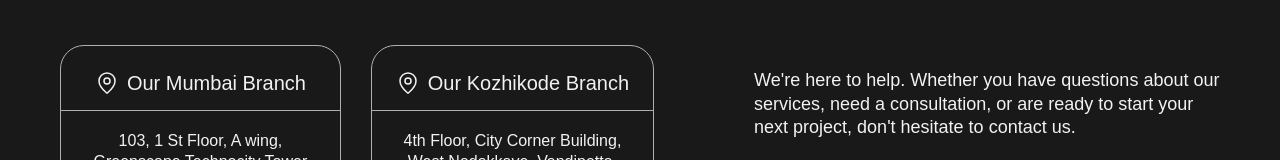
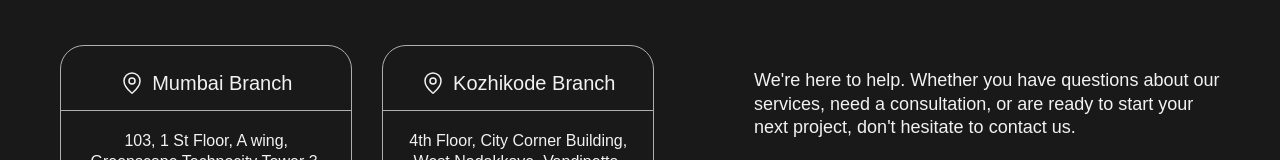
Before and after one commit to wisbato/wisbatonextjs, a Next.js app: page / in a window 1280 px wide. Shown: the part 4507-4667 px from the top of the page. Built offline with nearby package versions, Linux system fonts and the light colour scheme; no server answers.

Commit message:
changed address title

```diff
--- a/components/Footer/FooterSection.tsx
+++ b/components/Footer/FooterSection.tsx
@@ -29,7 +29,7 @@ const FooterSection = () => {
                                 <path d="M20 10C20 14.993 14.461 20.193 12.601 21.799C12.4277 21.9293 12.2168 21.9998 12 21.9998C11.7832 21.9998 11.5723 21.9293 11.399 21.799C9.539 20.193 4 14.993 4 10C4 7.87827 4.84285 5.84344 6.34315 4.34315C7.84344 2.84285 9.87827 2 12 2C14.1217 2 16.1566 2.84285 17.6569 4.34315C19.1571 5.84344 20 7.87827 20 10Z" stroke="#F2F2F2" strokeWidth="1.5" strokeLinecap="round" strokeLinejoin="round" />
                                 <path d="M12 13C13.6569 13 15 11.6569 15 10C15 8.34315 13.6569 7 12 7C10.3431 7 9 8.34315 9 10C9 11.6569 10.3431 13 12 13Z" stroke="#F2F2F2" strokeWidth="1.5" strokeLinecap="round" strokeLinejoin="round" />
                             </svg>
-                            <p>Our Mumbai Branch</p>
+                            <p>Mumbai Branch</p>
                         </div>
                         <div className="address-details">
                             <p>103, 1 St Floor, A wing, Greenscape Technocity Tower 3, Mahape, Navi Mumbai, Maharashtra PIN:400710</p>
@@ -50,7 +50,7 @@ const FooterSection = () => {
                                 <path d="M20 10C20 14.993 14.461 20.193 12.601 21.799C12.4277 21.9293 12.2168 21.9998 12 21.9998C11.7832 21.9998 11.5723 21.9293 11.399 21.799C9.539 20.193 4 14.993 4 10C4 7.87827 4.84285 5.84344 6.34315 4.34315C7.84344 2.84285 9.87827 2 12 2C14.1217 2 16.1566 2.84285 17.6569 4.34315C19.1571 5.84344 20 7.87827 20 10Z" stroke="#F2F2F2" strokeWidth="1.5" strokeLinecap="round" strokeLinejoin="round" />
                                 <path d="M12 13C13.6569 13 15 11.6569 15 10C15 8.34315 13.6569 7 12 7C10.3431 7 9 8.34315 9 10C9 11.6569 10.3431 13 12 13Z" stroke="#F2F2F2" strokeWidth="1.5" strokeLinecap="round" strokeLinejoin="round" />
                             </svg>
-                            <p>Our Kozhikode Branch</p>
+                            <p>Kozhikode Branch</p>
                         </div>
                         <div className="address-details">
                             <p>4th Floor, City Corner Building, West Nadakkave, Vandipetta, West Hill, Kozhikode, Kerala 673011</p>
--- a/components/Home/_components/homeSections.css
+++ b/components/Home/_components/homeSections.css
@@ -453,6 +453,7 @@
   border-radius: 16px;
 
   width: calc(50% - 24px);
+  height: 100%;
 
   display: grid;
   gap: 20px;
```
Also changed, not shown: public/favicon.svg.
